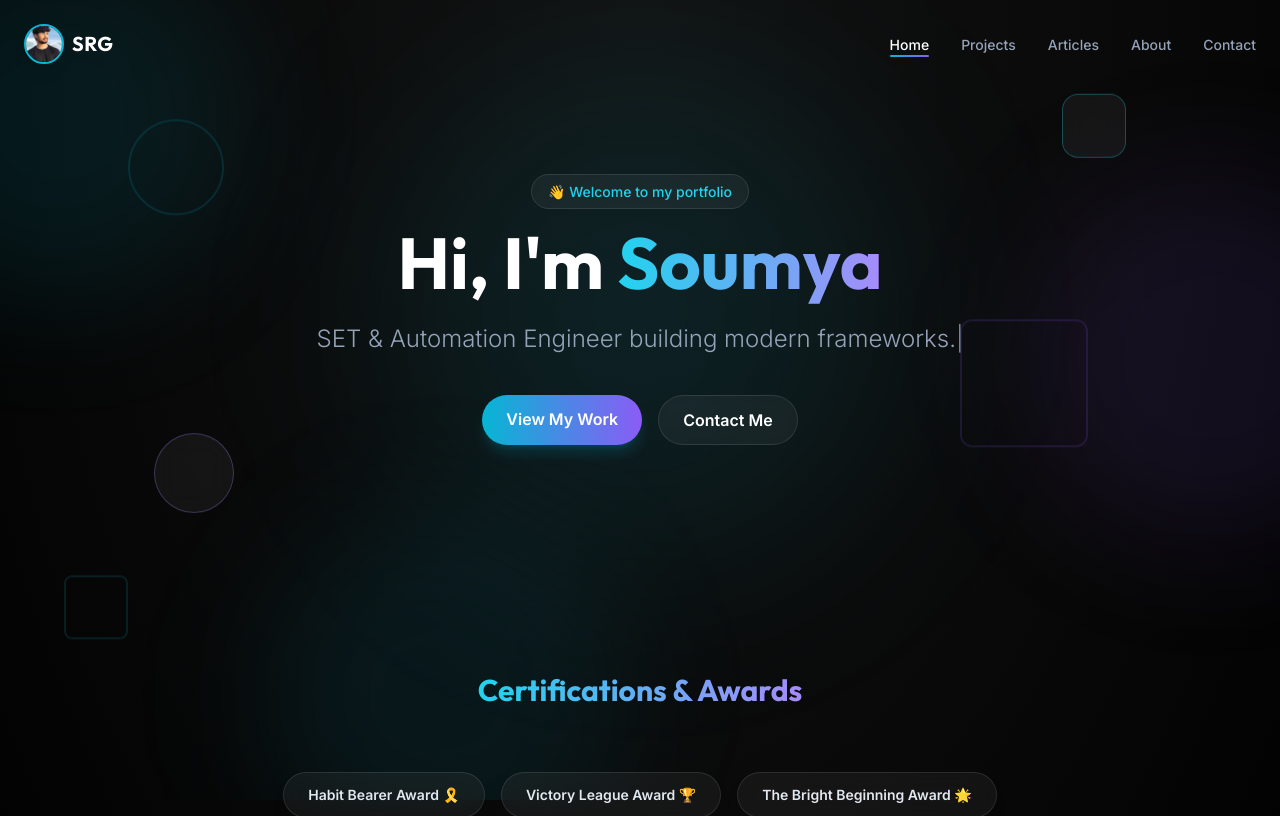
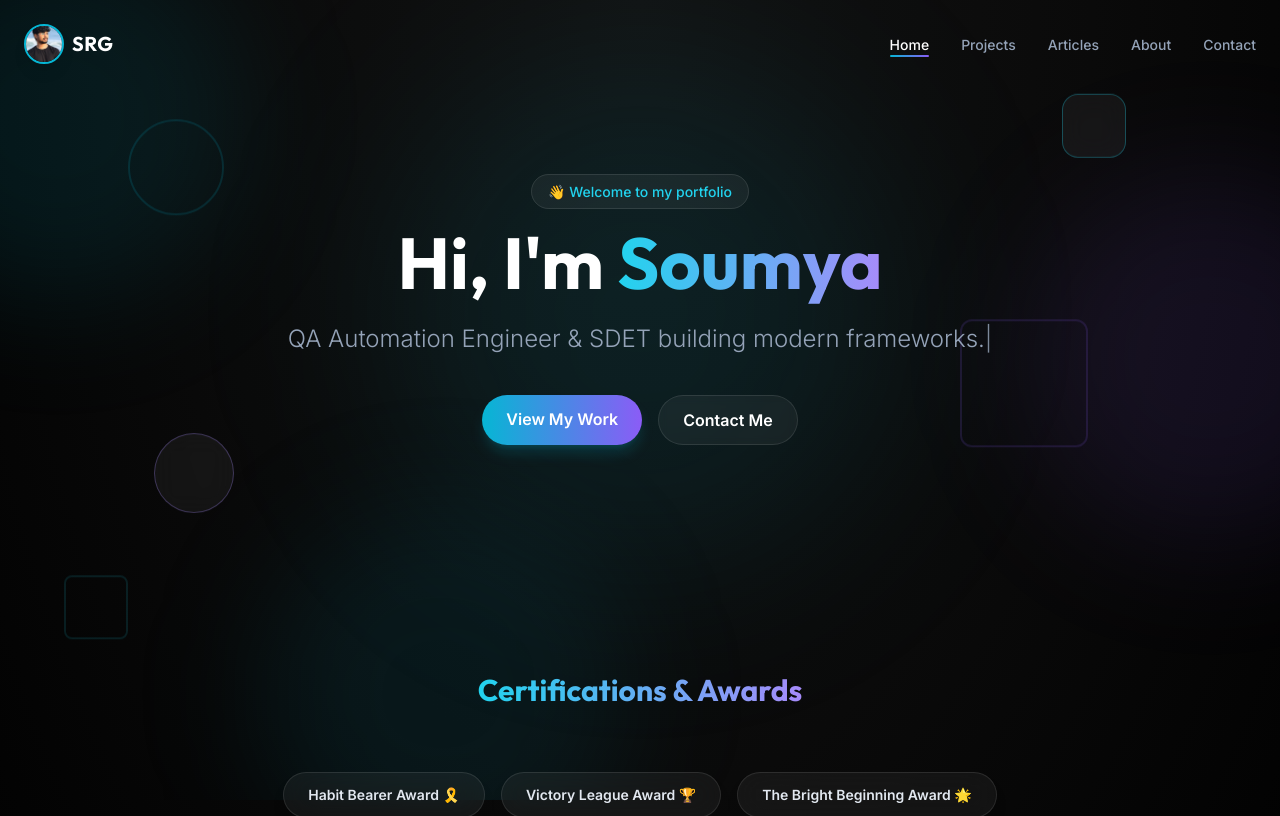
Before and after one commit to soumya-ranjan-000/my-portfolio, a React (Vite) app: page / in a window 1280 px wide. Shown: the top 816 px of the page. Built offline with nearby package versions, Linux system fonts and the light colour scheme; the HTML template or start-up script is replaced by a standard one.

Commit message:
updated hero section

```diff
--- a/src/components/HeroSection.jsx
+++ b/src/components/HeroSection.jsx
@@ -41,7 +41,7 @@ function HeroSection() {
                 transition={{ delay: 0.3, duration: 0.5 }}
                 className="text-xl md:text-2xl text-slate-400 mb-10 h-8 font-light"
             >
-                <TypingEffect text="SDET & Automation Engineer building modern frameworks." />
+                <TypingEffect text=" A QA Automation Engineer & SDET building modern frameworks." />
             </motion.div>
 
             {/* CTA Buttons */}
```
